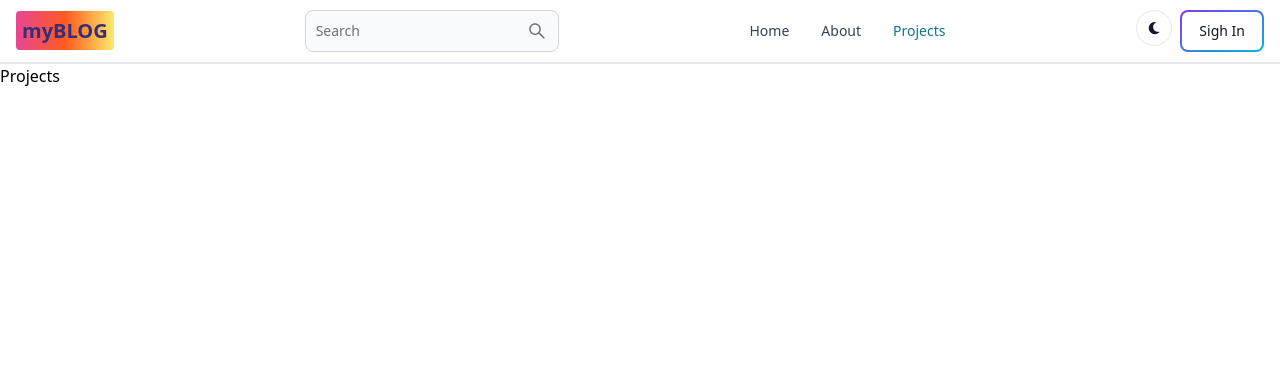
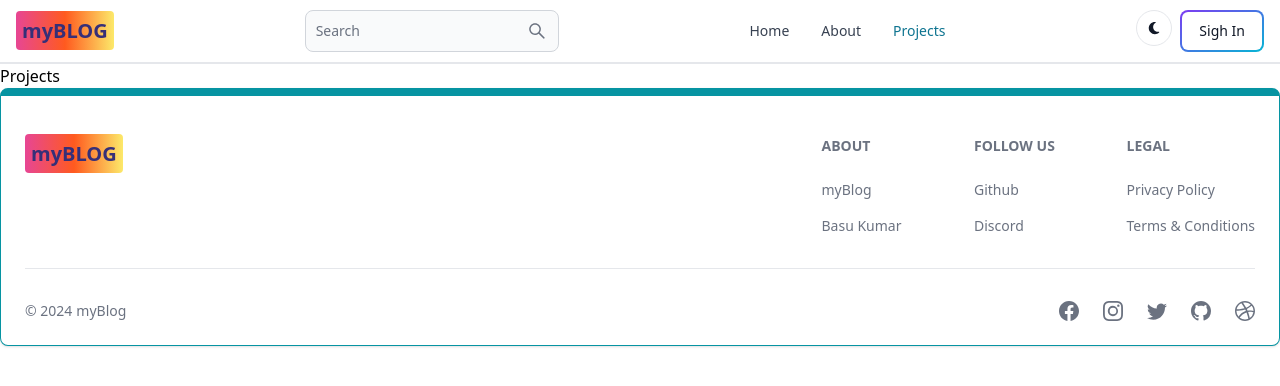
Before and after one commit to Basu-Kumar/myBlog, a React (Vite) app in the folder client/: page /projects in a window 1280 px wide. Shown: the top 386 px of the page. Built offline with nearby package versions, Linux system fonts and the light colour scheme.

Commit message:
"Footer Component Added"

```diff
--- a/client/src/App.jsx
+++ b/client/src/App.jsx
@@ -8,6 +8,7 @@ import SighIn from "./pages/SighIn";
 import SignUp from "./pages/SignUp";
 import Dashboard from "./pages/Dashboard";
 import Header from "./components/Header";
+import FooterCom from "./components/Footer";
 
 export default function App() {
   return (
@@ -21,6 +22,7 @@ export default function App() {
         <Route path="/sign-up" element={<SignUp />} />
         <Route path="/projects" element={<Projects />} />
       </Routes>
+      <FooterCom />
     </BrowserRouter>
   );
 }
--- /dev/null
+++ b/client/src/components/Footer.jsx
@@ -0,0 +1,77 @@
+import { Footer } from "flowbite-react";
+import { Link } from "react-router-dom";
+import {
+  BsFacebook,
+  BsInstagram,
+  BsTwitter,
+  BsGithub,
+  BsDribbble,
+} from "react-icons/bs";
+export default function FooterCom() {
+  return (
+    <Footer container className="border border-t-8 border-teal-500">
+      <div className="w-full max-w-7xl mx-auto">
+        <div className="grid w-full justify-between sm:flex md:grid-cols-1">
+          <div className="mt-5">
+            <Link
+              to="/"
+              className="font-semibold self-center text-lg sm:text-xl whitespace-nowrap dark:text-white"
+            >
+              <span className="text-indigo-900 bg-gradient-to-r from-pink-500 via-orange-500 to-yellow-200 p-1.5 rounded sm:p-1.5">
+                myBLOG
+              </span>
+            </Link>
+          </div>
+          <div className="grid grid-cols-2 gap-8 mt-4 sm:grid-cols-3 sm:gap-6">
+            <div>
+              <Footer.Title title="About" />
+              <Footer.LinkGroup col>
+                <Footer.Link href="#" target="_blank" rel="noopener noreferrer">
+                  myBlog
+                </Footer.Link>
+                <Footer.Link
+                  href="/about"
+                  target="_blank"
+                  rel="noopener noreferrer"
+                >
+                  Basu Kumar
+                </Footer.Link>
+              </Footer.LinkGroup>
+            </div>
+            <div>
+              <Footer.Title title="Follow us" />
+              <Footer.LinkGroup col>
+                <Footer.Link href="#" target="_blank" rel="noopener noreferrer">
+                  Github
+                </Footer.Link>
+                <Footer.Link href="#">Discord</Footer.Link>
+              </Footer.LinkGroup>
+            </div>
+            <div>
+              <Footer.Title title="Legal" />
+              <Footer.LinkGroup col>
+                <Footer.Link href="#">Privacy Policy</Footer.Link>
+                <Footer.Link href="#">Terms &amp; Conditions</Footer.Link>
+              </Footer.LinkGroup>
+            </div>
+          </div>
+        </div>
+        <Footer.Divider />
+        <div className="w-full sm:flex sm:items-center sm:justify-between">
+          <Footer.Copyright
+            href="#"
+            by="myBlog"
+            year={new Date().getFullYear()}
+          />
+          <div className="flex gap-6 sm:mt-0 mt-4 sm:justify-center">
+            <Footer.Icon href="#" icon={BsFacebook} />
+            <Footer.Icon href="#" icon={BsInstagram} />
+            <Footer.Icon href="#" icon={BsTwitter} />
+            <Footer.Icon href="#" icon={BsGithub} />
+            <Footer.Icon href="#" icon={BsDribbble} />
+          </div>
+        </div>
+      </div>
+    </Footer>
+  );
+}
--- a/client/src/pages/SignUp.jsx
+++ b/client/src/pages/SignUp.jsx
@@ -1,4 +1,3 @@
-import React from "react";
 import { useState } from "react";
 import { Link, useNavigate } from "react-router-dom";
 import { Label, TextInput, Button, Alert, Spinner } from "flowbite-react";
```
